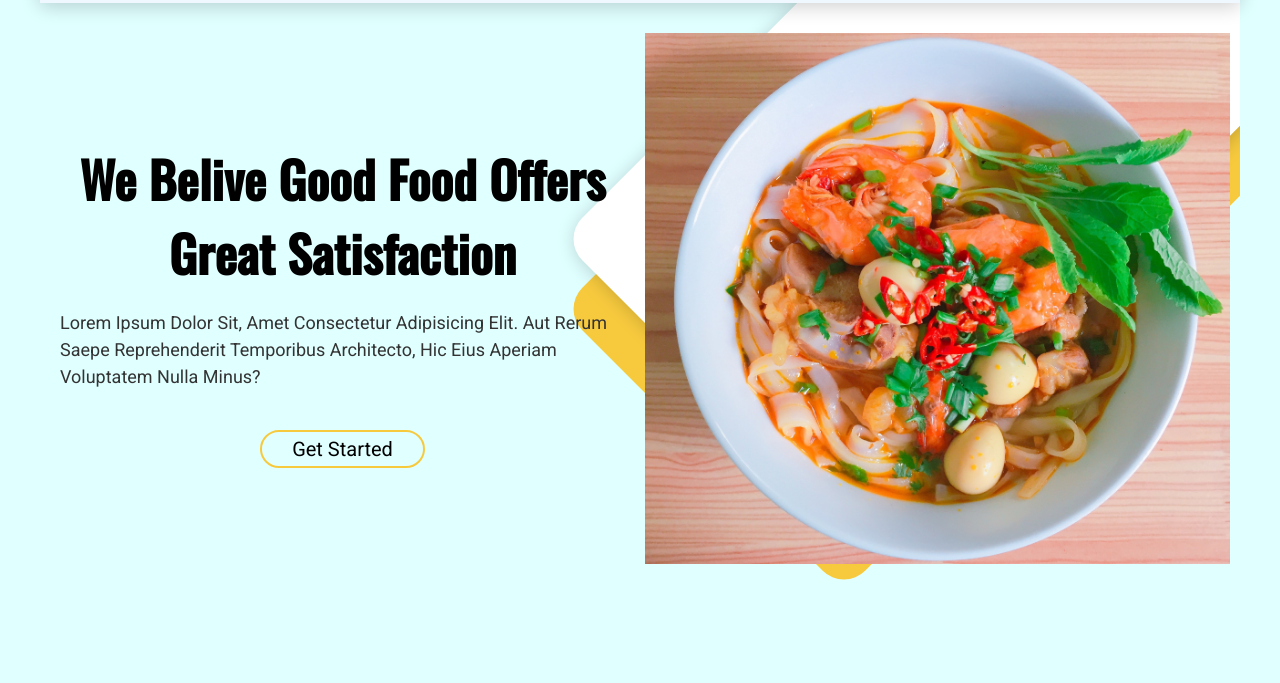
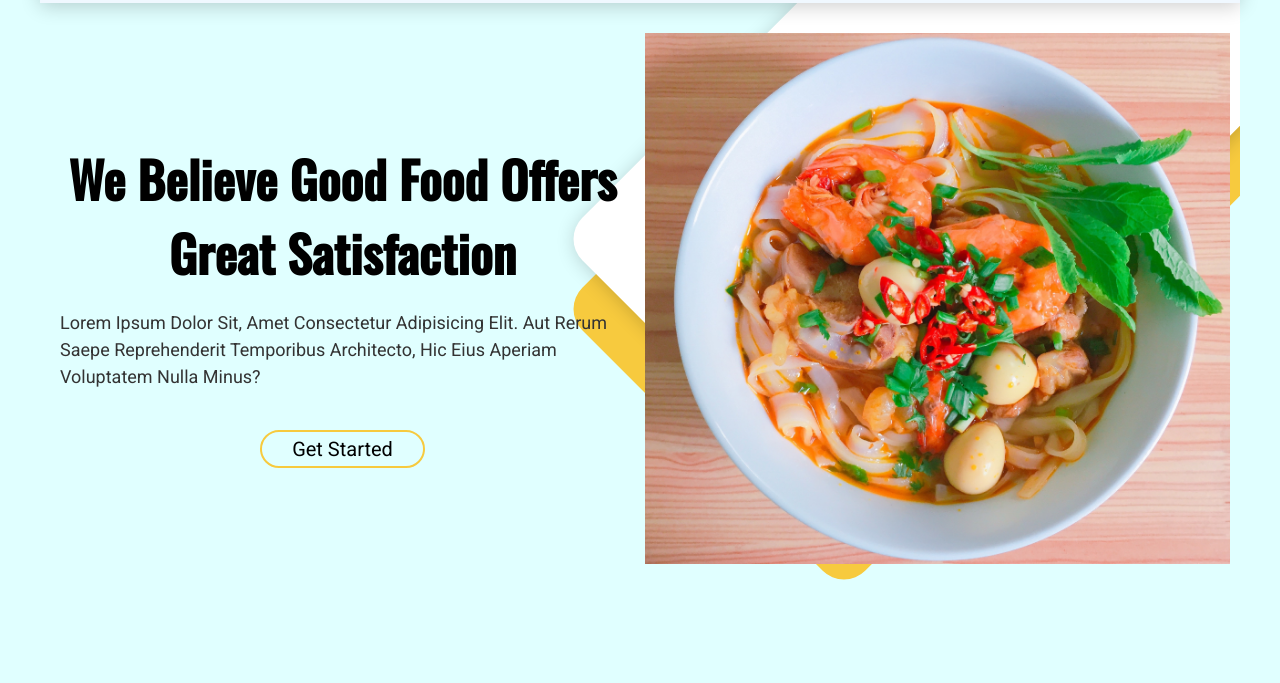
Before and after one commit to YSCodedesigner/food-website-, a plain HTML site: page index.html in a window 1280 px wide. Shown: the part 57-740 px from the top of the page. Drawn offline with nearby package versions, Linux system fonts and the light colour scheme.

Commit message:
Update index.html

```diff
--- a/index.html
+++ b/index.html
@@ -67,7 +67,7 @@
       <!-- ====markup home section==== -->
       <section id="home" class="home">
         <div class="home-desc">
-          <h1>We belive good food offers great satisfaction</h1>
+          <h1>We believe good food offers great satisfaction</h1>
           <p>
             Lorem ipsum dolor sit, amet consectetur adipisicing elit. Aut rerum
             saepe reprehenderit temporibus architecto, hic eius aperiam
```
